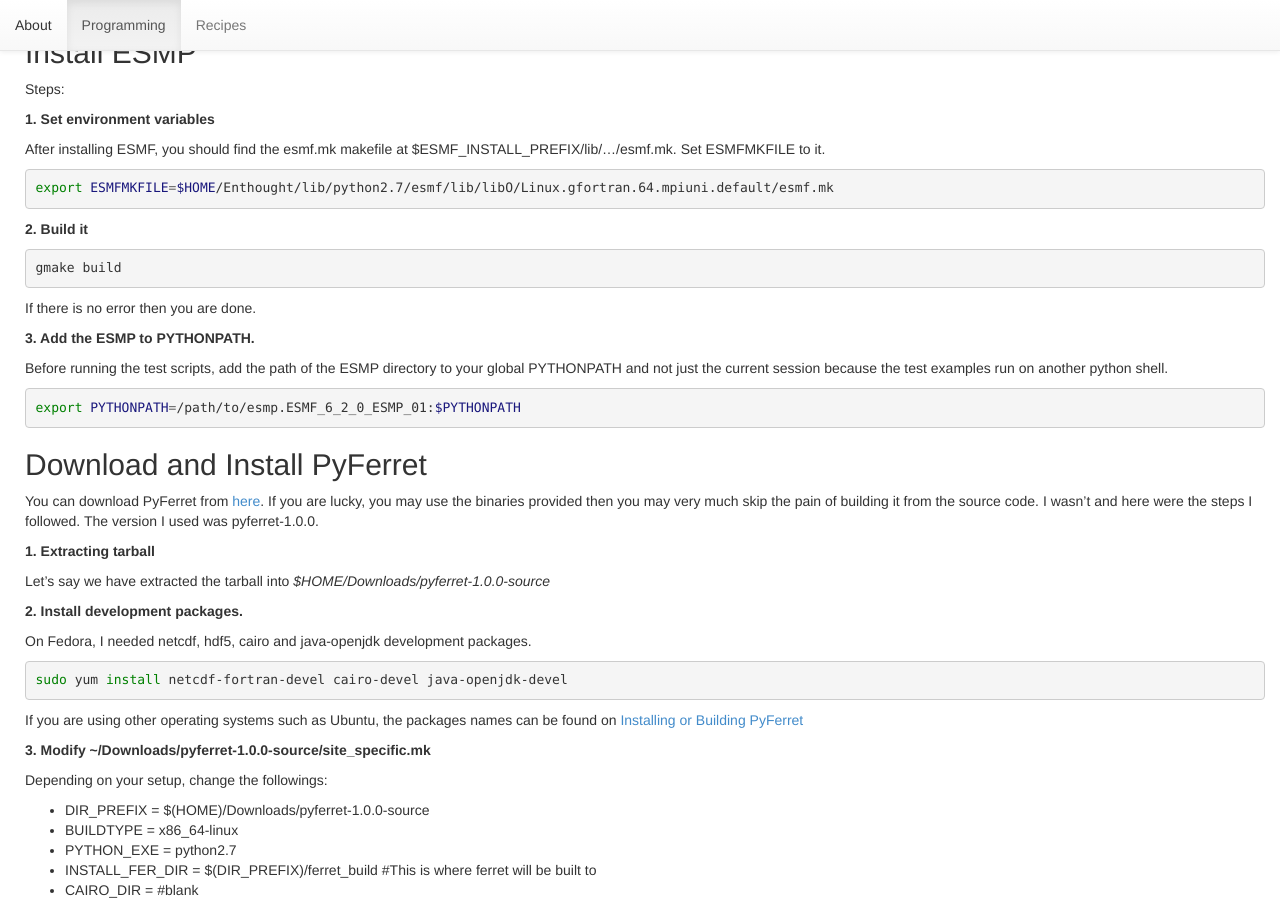
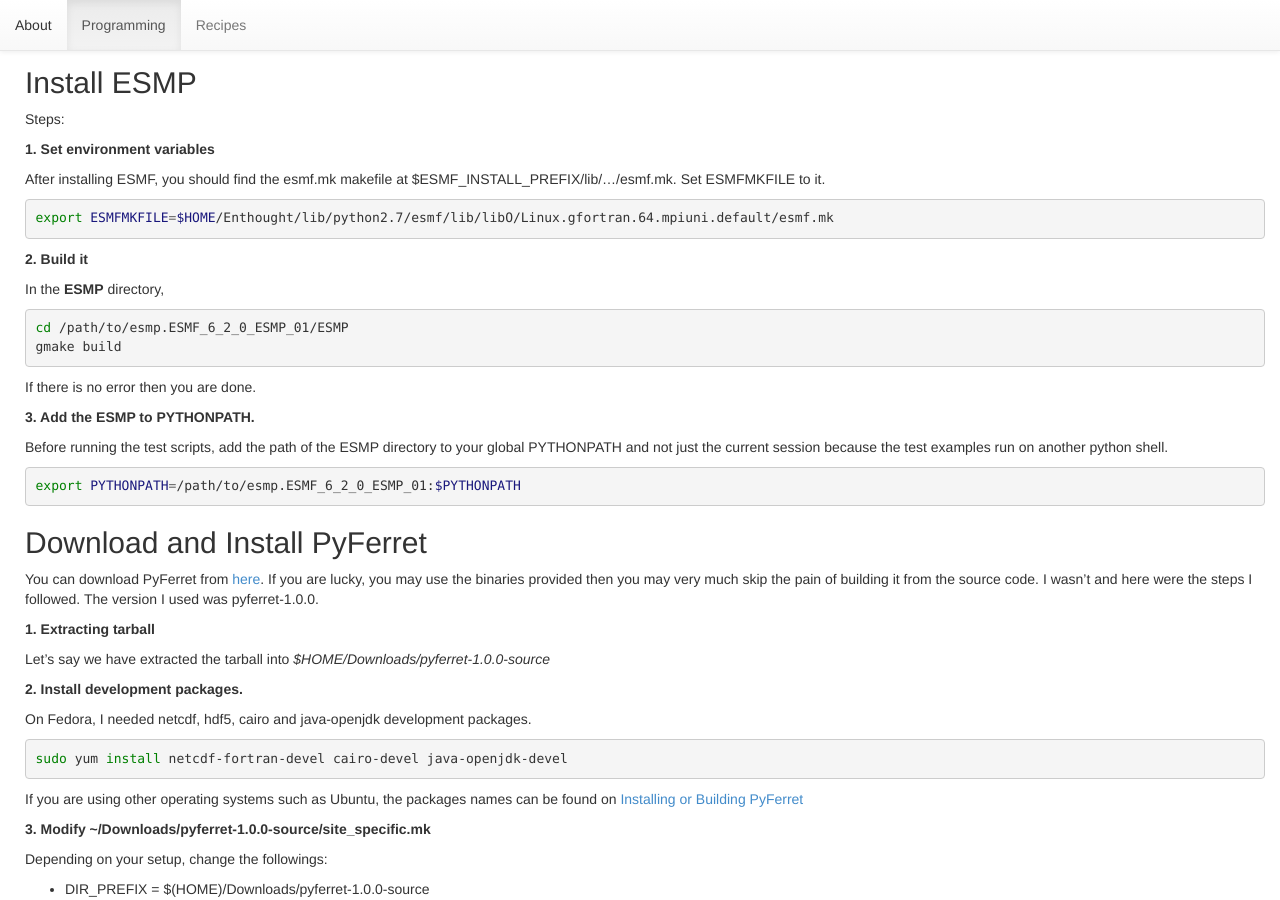
Before and after one commit to kitchoi/kitchoi.github.io, a Jekyll site: the page built from _posts/2014-04-13-Installing-and-Building-PyFerret.md, in a window 1280 px wide and 900 px high, scrolled down 966 px. Built offline with Jekyll 4.4.1, drawn with Linux system fonts in a browser that asks for light colours; Markdown is read by kramdown in place of the engine named in the settings.

Commit message:
Added date on the posts

```diff
--- a/_posts/2014-04-13-Installing-and-Building-PyFerret.md
+++ b/_posts/2014-04-13-Installing-and-Building-PyFerret.md
@@ -5,6 +5,7 @@
 
 {{ page.title}}
 ===
+{{ page.date | date: "%e %B %Y" }}
 
 I can use NumPy and SciPy for most of the task in my work, except for regridding.  Writing my own regridding function is tedious and time-consuming and I would likely make mistakes that can be avoided by using existing packages.  My first work-around was to use the [Python spherical harmonic transform module](https://code.google.com/p/pyspharm/) since it is a python package that is pretty easy to install and to use.  It has served me well until at certain point the ripple pattern innate to the transformation starts to hamper the quality of my analysis. <!--start-excerpt-->
  I needed regridding functions that can conserve area averages and do not generate ripples.  The [Earth System Modeling Framework (ESMF)](http://www.earthsystemmodeling.org/) and its [Python interface (ESMP)] (https://earthsystemcog.org/projects/esmp/) were the next things I tried.  Unfortunately there were a lot of overhead in order to use them.  Fortunately, there are other Python-based scientific packages such as UV-CDAT, [PyFerret](http://ferret.pmel.noaa.gov/Ferret/documentation/pyferret) and Community Surface Dynamics Modeling System (CSDMS) that have used ESMF and ESMP.  I have used Ferret and UV-CDAT before and I decided that I would try to install PyFerret and use it as an external package in my own library.  Before installing PyFerret, we need to install ESMF and ESMP.
@@ -67,7 +68,9 @@
 
 **2. Build it**
 
+In the **ESMP** directory,
 {% highlight bash %}
+cd /path/to/esmp.ESMF_6_2_0_ESMP_01/ESMP
 gmake build
 {% endhighlight %}
 
```
Also changed, not shown: _posts/2014-04-13-Turnip-Cake.md (+1 -0 lines).
